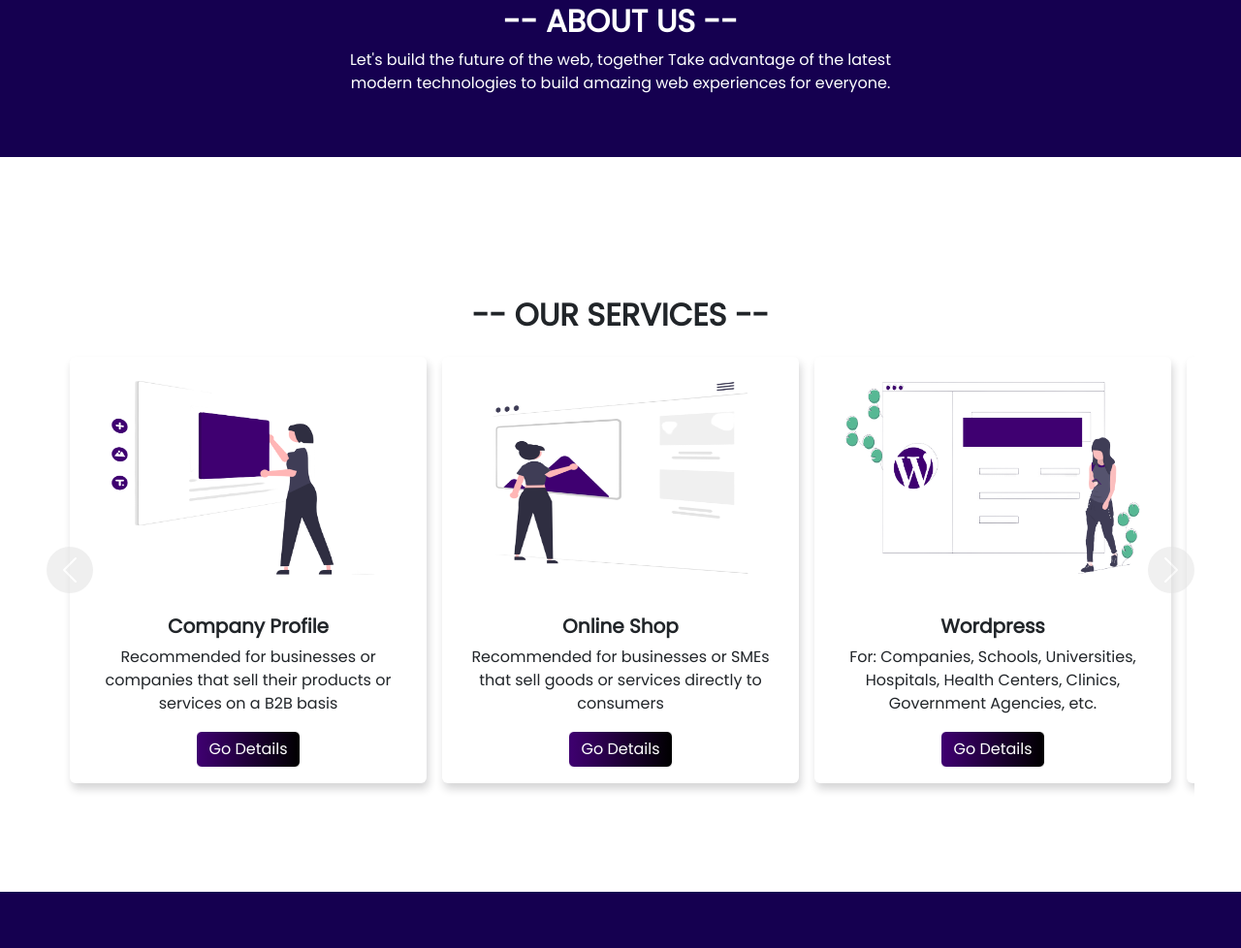
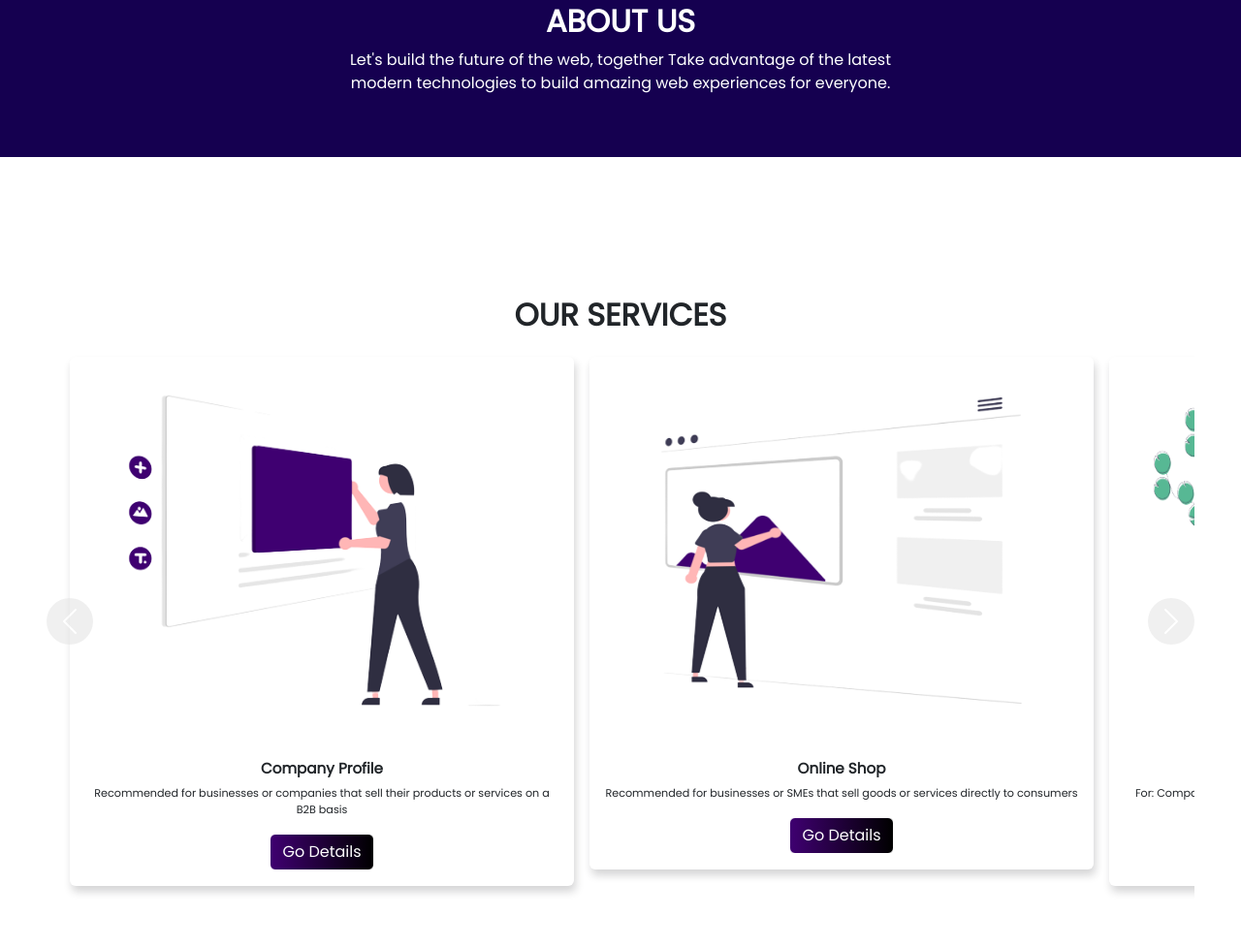
Before and after one commit to dewandra/landingPage-ProjectTiga, a plain HTML site: page index.html in a window 1280 px wide. Shown: the part 722-1700 px from the top of the page at 97% size. Drawn offline with nearby package versions, Linux system fonts and the light colour scheme.

```diff
--- a/index.html
+++ b/index.html
@@ -19,7 +19,6 @@
       box-sizing: border-box;
       font-family: "Poppins", sans-serif;
     }
-
     .navbar {
       z-index: 3;
       background: #150050;
@@ -88,6 +87,26 @@
         display: block;
       }
     }
+    @media (min-width: 425px) {
+      .carousel-inner {
+        display: flex;
+      }
+      .img-responsive {
+        height: 50vh !important;
+        width: 65vh !important;
+      }
+      .carousel-item {
+        margin-right: 0;
+        flex: 0 0 33.333333%;
+        display: block;
+      }
+      .card-body h5 {
+        font-size: 95%;
+      }
+      .card-text {
+        font-size: 70%;
+      }
+    }
   </style>
   <body>
     <!-- navbar -->
@@ -154,7 +173,7 @@
     <!-- about us -->
     <section class="p-5 mb-5 about" id="about">
       <div class="text-center text-white">
-        <h2 class="fw-bold mt-5">-- ABOUT US --</h2>
+        <h2 class="fw-bold mt-5">ABOUT US</h2>
         <p class="fw-light" style="padding-right: 25%; padding-left: 25%">
           Let's build the future of the web, together Take advantage of the
           latest modern technologies to build amazing web experiences for
@@ -165,7 +184,7 @@
 
     <!-- our services -->
     <section class="p-5 mb-5 service" id="services">
-      <h2 class="fw-bold text-center mt-5">-- OUR SERVICES --</h2>
+      <h2 class="fw-bold text-center mt-5">OUR SERVICES</h2>
       <div
         id="carouselExampleControls"
         class="carousel slide"
@@ -174,7 +193,11 @@
         <div class="carousel-inner">
           <div class="carousel-item text-center">
             <div class="card">
-              <img src="img/card1.png" class="d-block w-100" alt="..." />
+              <img
+                src="img/card1.png"
+                class="d-block w-100 img-responsive"
+                alt="..."
+              />
               <div class="card-body">
                 <h5 class="card-title fw-bold">Company Profile</h5>
                 <p class="card-text">
@@ -187,7 +210,11 @@
           </div>
           <div class="carousel-item text-center">
             <div class="card">
-              <img src="img/card4.png" class="d-block w-100" alt="..." />
+              <img
+                src="img/card4.png"
+                class="d-block w-100 img-responsive"
+                alt="..."
+              />
               <div class="card-body">
                 <h5 class="card-title fw-bold">Online Shop</h5>
                 <p class="card-text">
@@ -200,7 +227,11 @@
           </div>
           <div class="carousel-item text-center">
             <div class="card">
-              <img src="img/card3.png" class="d-block w-100" alt="..." />
+              <img
+                src="img/card3.png"
+                class="d-block w-100 img-responsive"
+                alt="..."
+              />
               <div class="card-body">
                 <h5 class="card-title fw-bold">Wordpress</h5>
                 <p class="card-text">
@@ -213,7 +244,11 @@
           </div>
           <div class="carousel-item text-center">
             <div class="card">
-              <img src="img/card2.png" class="d-block w-100" alt="..." />
+              <img
+                src="img/card2.png"
+                class="d-block w-100 img-responsive"
+                alt="..."
+              />
               <div class="card-body">
                 <h5 class="card-title fw-bold">S E O</h5>
                 <p class="card-text">
```
